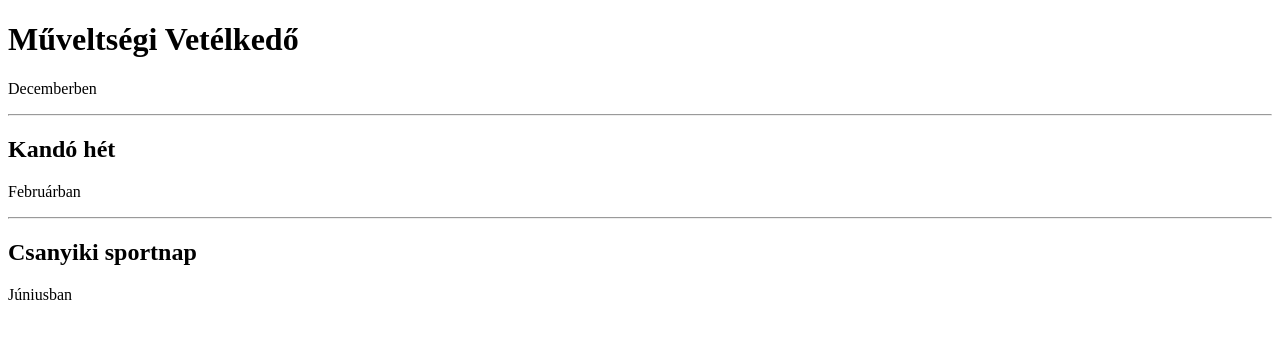
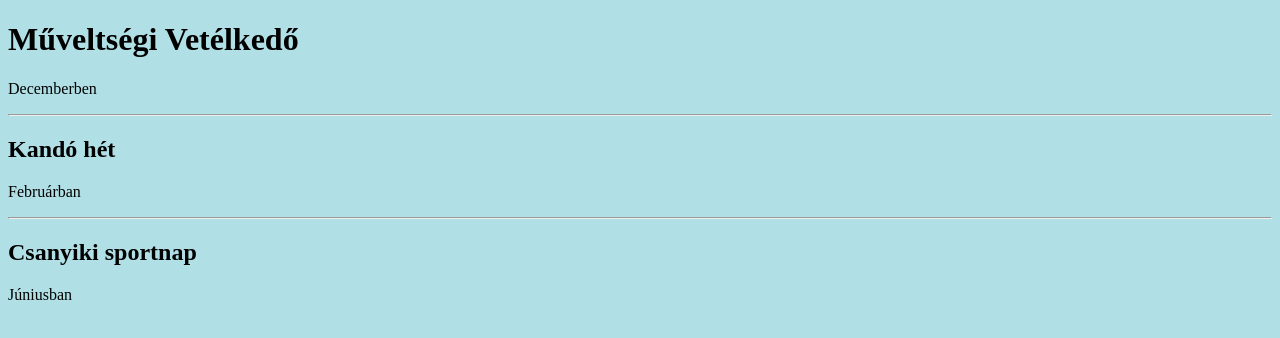
Before and after one commit to akosvendler11/programoz-salapok, a plain HTML site: page index.html in a window 1280 px wide. Drawn offline with Linux system fonts and the light colour scheme.

Commit message:
Update index.html

```diff
--- a/index.html
+++ b/index.html
@@ -3,7 +3,7 @@
 <head>
 <title>Page Title</title>
 </head>
-<body style>
+<body style="background-color: powderblue;">
 
 <h1>Műveltségi Vetélkedő</h1>
 <p>Decemberben</p>
```
